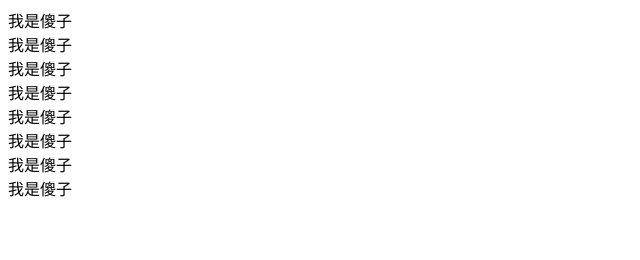
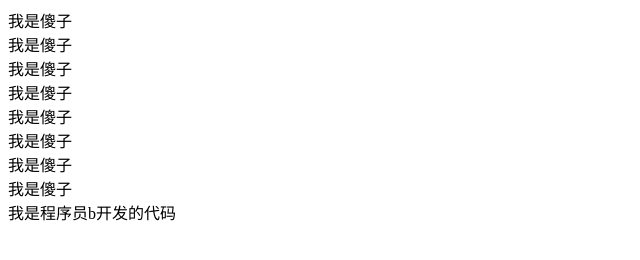
Before and after one commit to panyuhui5234481/text, a plain HTML site: page index.html in a window 1280 px wide. Shown: the whole page, without its empty margins (0-640 px from the left). Drawn offline with Linux system fonts and the light colour scheme.

Commit message:
我是程序员b进行了修改

```diff
--- a/index.html
+++ b/index.html
@@ -15,5 +15,6 @@
     <div>我是傻子</div>
     <div>我是傻子</div>
     <div>我是傻子</div>
+    <div>我是程序员b开发的代码</div>
 </body>
 </html>
```
